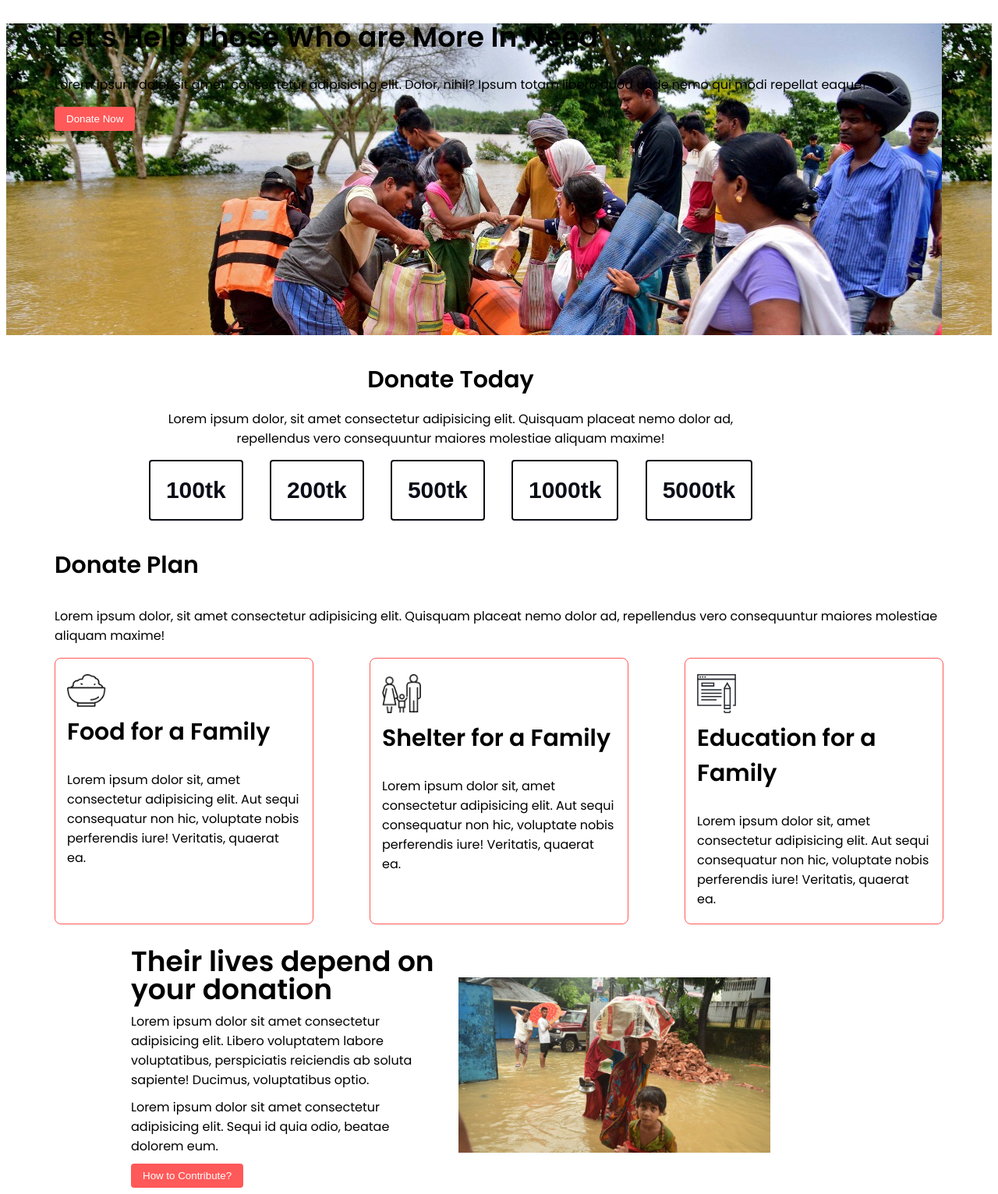
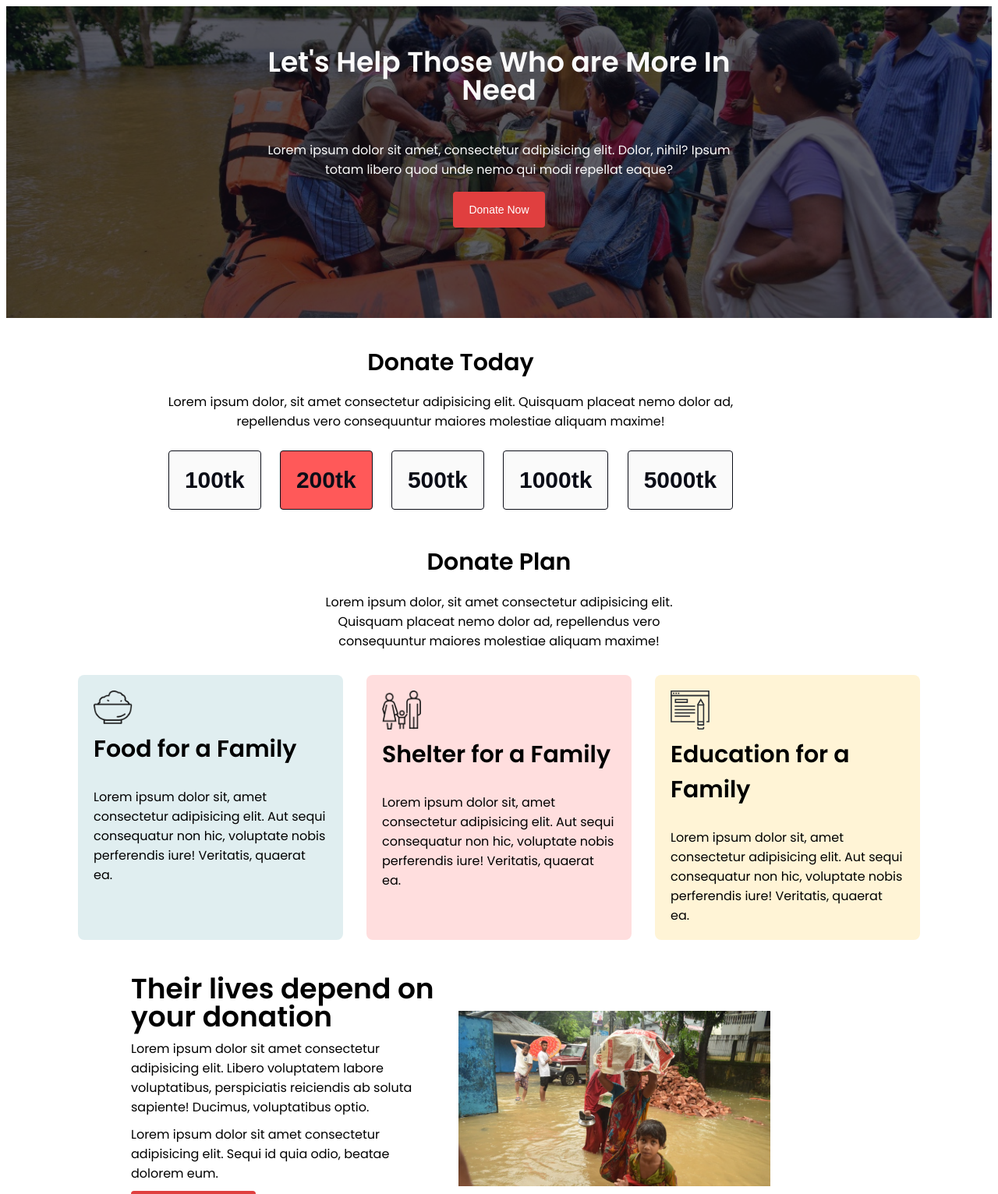
Before and after one commit to arahim-me/donate-today, a plain HTML site: page index.html in a window 1280 px wide. Shown: the top 1532 px of the page at 78% size. Drawn offline with Linux system fonts and the light colour scheme.

Commit message:
CSS Updated

```diff
--- a/index.html
+++ b/index.html
@@ -11,19 +11,24 @@
 
 <body>
     <div class="header-section">
-        <div class="container">
-            <h2>Let's Help Those Who are More In Need</h2>
-            <p>Lorem ipsum dolor sit amet, consectetur adipisicing elit. Dolor, nihil? Ipsum totam libero quod unde nemo qui modi repellat eaque?</p>
-            <button>Donate Now</button>
+        <div class="inner">
+            <div class="container">
+                <h2>Let's Help Those Who are More In Need</h2>
+                <p>Lorem ipsum dolor sit amet, consectetur adipisicing elit. Dolor, nihil? Ipsum totam libero quod unde
+                    nemo
+                    qui modi repellat eaque?</p>
+                <button>Donate Now</button>
+            </div>
         </div>
     </div>
     <div class="donate-section">
         <div class="container">
             <h3>Donate Today</h3>
-            <p>Lorem ipsum dolor, sit amet consectetur adipisicing elit. Quisquam placeat nemo dolor ad, repellendus vero consequuntur maiores molestiae aliquam maxime!</p>
+            <p>Lorem ipsum dolor, sit amet consectetur adipisicing elit. Quisquam placeat nemo dolor ad, repellendus
+                vero consequuntur maiores molestiae aliquam maxime!</p>
             <div class="amount">
                 <button class="taka">100tk</button>
-                <button class="taka">200tk</button>
+                <button class="taka default">200tk</button>
                 <button class="taka">500tk</button>
                 <button class="taka">1000tk</button>
                 <button class="taka">5000tk</button>
@@ -32,23 +37,29 @@
     </div>
     <div class="plan-section">
         <div class="container">
-            <h3>Donate Plan</h3>
-            <p>Lorem ipsum dolor, sit amet consectetur adipisicing elit. Quisquam placeat nemo dolor ad, repellendus vero consequuntur maiores molestiae aliquam maxime!</p>
+            <div class="about-plan">
+                <h3>Donate Plan</h3>
+                <p>Lorem ipsum dolor, sit amet consectetur adipisicing elit. Quisquam placeat nemo dolor ad, repellendus
+                    vero consequuntur maiores molestiae aliquam maxime!</p>
+            </div>
             <div class="row">
-                <div class="card">
+                <div class="card food">
                     <img src="icons/food.png" alt="">
                     <h3>Food for a Family</h3>
-                    <p>Lorem ipsum dolor sit, amet consectetur adipisicing elit. Aut sequi consequatur non hic, voluptate nobis perferendis iure! Veritatis, quaerat ea.</p>
+                    <p>Lorem ipsum dolor sit, amet consectetur adipisicing elit. Aut sequi consequatur non hic,
+                        voluptate nobis perferendis iure! Veritatis, quaerat ea.</p>
                 </div>
-                <div class="card">
+                <div class="card shelter">
                     <img src="icons/shelter.png" alt="">
                     <h3>Shelter for a Family</h3>
-                    <p>Lorem ipsum dolor sit, amet consectetur adipisicing elit. Aut sequi consequatur non hic, voluptate nobis perferendis iure! Veritatis, quaerat ea.</p>
+                    <p>Lorem ipsum dolor sit, amet consectetur adipisicing elit. Aut sequi consequatur non hic,
+                        voluptate nobis perferendis iure! Veritatis, quaerat ea.</p>
                 </div>
-                <div class="card">
+                <div class="card education">
                     <img src="icons/icon4.svg" alt="">
                     <h3>Education for a Family</h3>
-                    <p>Lorem ipsum dolor sit, amet consectetur adipisicing elit. Aut sequi consequatur non hic, voluptate nobis perferendis iure! Veritatis, quaerat ea.</p>
+                    <p>Lorem ipsum dolor sit, amet consectetur adipisicing elit. Aut sequi consequatur non hic,
+                        voluptate nobis perferendis iure! Veritatis, quaerat ea.</p>
                 </div>
             </div>
         </div>
@@ -57,7 +68,8 @@
         <div class="container">
             <div class="news">
                 <h2>Their lives depend on your donation</h2>
-                <p>Lorem ipsum dolor sit amet consectetur adipisicing elit. Libero voluptatem labore voluptatibus, perspiciatis reiciendis ab soluta sapiente! Ducimus, voluptatibus optio.</p>
+                <p>Lorem ipsum dolor sit amet consectetur adipisicing elit. Libero voluptatem labore voluptatibus,
+                    perspiciatis reiciendis ab soluta sapiente! Ducimus, voluptatibus optio.</p>
                 <p>Lorem ipsum dolor sit amet consectetur adipisicing elit. Sequi id quia odio, beatae dolorem eum.</p>
                 <button>How to Contribute?</button>
             </div>
@@ -73,7 +85,8 @@
             </div>
             <div class="news">
                 <h2>Their lives depend on your donation</h2>
-                <p>Lorem ipsum dolor sit amet consectetur adipisicing elit. Libero voluptatem labore voluptatibus, perspiciatis reiciendis ab soluta sapiente! Ducimus, voluptatibus optio.</p>
+                <p>Lorem ipsum dolor sit amet consectetur adipisicing elit. Libero voluptatem labore voluptatibus,
+                    perspiciatis reiciendis ab soluta sapiente! Ducimus, voluptatibus optio.</p>
                 <p>Lorem ipsum dolor sit amet consectetur adipisicing elit. Sequi id quia odio, beatae dolorem eum.</p>
                 <button>How to Contribute?</button>
             </div>
@@ -82,7 +95,8 @@
     <div class="subscribe-section">
         <div class="container">
             <h2>Get Our Updates</h2>
-            <p>Lorem ipsum dolor sit amet consectetur adipisicing elit. Explicabo suscipit ad neque molestias consequuntur inventore!</p>
+            <p>Lorem ipsum dolor sit amet consectetur adipisicing elit. Explicabo suscipit ad neque molestias
+                consequuntur inventore!</p>
             <div class="subscribe">
                 <div class="container">
                     <input type="email" name="email" id="user-email" class="input-email" placeholder="Email">
--- a/style.css
+++ b/style.css
@@ -8,10 +8,10 @@ body{
     margin: 0 auto;
 }
 button{
-    background-color: #FF5959;
-    padding: 8px 15px;
-    border: 1px solid #FF5959;
+    background-color: #e03f3f;
+    padding: 15px 20px;
     border-radius: 4px;
+    font-size: 14px;
     border: none;
     color: rgb(255, 255, 255);
 }
@@ -32,9 +32,27 @@ img{
 }
 /* Header Section Design */
  .header-section{
-    background-image: url("img/donation5.jpg"), linear-gradient(rgba(0,0,0,0.5),rgba(0,0,0,0.5));
+    background-image: url("img/donation5.jpg");
+    background-position: center center;
+    background-size: cover;
     width: 100%;
     height: 50vh;
+    color: #FAFAFA;
+    text-align: center;
+}
+.header-section .inner{
+    display: flex;
+    background-color: #0b0d17ab;
+    width: 100%;
+    height: 100%;
+}
+.header-section .container{
+    width: 50%;
+    height: 100%;
+    margin-top: 24px;
+    display: flex;
+    flex-direction: column;
+    align-items: center;
 }
 /* donate-section design */
 .donate-section .container{
@@ -44,7 +62,6 @@ img{
 .donate-section .container h3{
     font-size: 30px;
     margin: 15px 0;
-
 }
 .donate-section p{
     max-width: 768px;
@@ -53,30 +70,45 @@ img{
 .donate-section button{
     font-size: 30px;
     font-weight: 700;
-    margin: 0 15px;
+    margin: 10px;
     padding: 20px;
-    background-color: #fff;
+    background-color: #FAFAFA;
     color: #0B0D17;
-    border: 2px solid #0B0D17;
+    border: 1px solid #0B0D17;
+}
+.donate-section .default{
+    background: #FF5959;
 }
 .donate-section button:hover{
     color: #fff;
     background: #FF5959;
-    border: 2px solid #FF5959;
+    border: 1px solid #FF5959;
 }
 /* Donate Plan Section */
+.plan-section .about-plan{
+    margin: 10px auto;
+    justify-content: center;
+    text-align: center;
+    max-width: 500px;
+}
+.about-plan h3{
+    margin: 0;
+}
 .plan-section .row{
     display: flex;
     justify-content: space-between;
     align-items: center;
+    justify-content: center;
+    flex-wrap: wrap;
 }
 .card{
     display: flex;
     flex-direction: column;
-    padding: 20px 15px;
+    vertical-align: middle;
+    margin: 15px;
+    padding: 20px;
     width: 300px;
     height: 300px;
-    border: 1px solid #FF5959;
     border-radius: 8px;
 }
 .card h3{
@@ -84,6 +116,18 @@ img{
 }
 .card img{
     width: 50px;
+}
+.card.food{
+    background: #4f9da62c;
+}
+.card.shelter{
+    background: #ff595933;
+}
+.card.education{
+    background: #FFF4D6;
+}
+.card:hover{
+    background-color: 0;
 }
 /* Need Help Section design */
 .need-help .container{
@@ -125,7 +169,7 @@ img{
     padding: 40px 0;
 }
 .subscribe-section .subscribe .container{
-    max-width: 500px;
+    max-width: 600px;
     display: flex;
     flex-direction: row;
 }
@@ -135,10 +179,10 @@ img{
     border: none;
     padding: 10px;
 }
-.subscribe .btn-subscribe{
-    background-color: #FF5959;
-    border: 1px solid #FF5959;
-    padding: 10px 16px;
+.btn-subscribe{
+    width: 20%;
+    background-color: #e03f3f;
+    padding: 15px 30px;
     color: rgb(255, 255, 255);
 }
 .subscribe .btn-subscribe:hover{
```
